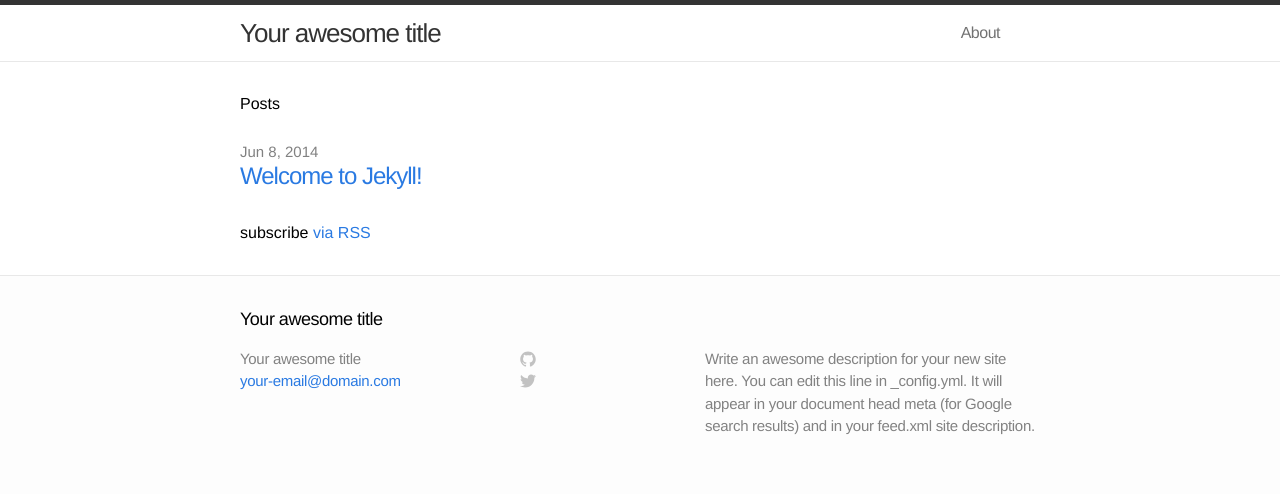
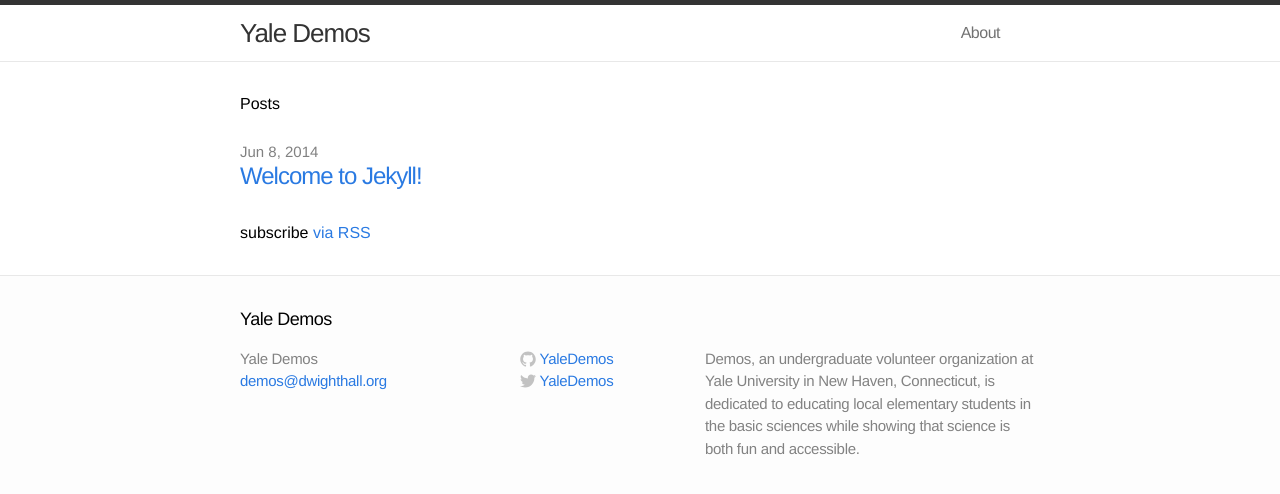
Before and after one commit to jasonkliu/demos, a Jekyll site: the page built from index.html, in a window 1280 px wide. Shown: the top 494 px of the page. Built offline with Jekyll 4.4.1, drawn with Linux system fonts in a browser that asks for light colours.

Commit message:
Update Gemfile and _config.yml

```diff
--- /dev/null
+++ b/Gemfile
@@ -0,0 +1,3 @@
+source 'https://rubygems.org'
+
+gem 'github-pages'
--- a/_config.yml
+++ b/_config.yml
@@ -1,9 +1,10 @@
 # Site settings
-title: Your awesome title
-email: your-email@domain.com
-description: "Write an awesome description for your new site here. You can edit this line in _config.yml. It will appear in your document head meta (for Google search results) and in your feed.xml site description."
+title: "Yale Demos"
+email: "demos@dwighthall.org"
+username: YaleDemos
+description: "Demos, an undergraduate volunteer organization at Yale University in New Haven, Connecticut, is dedicated to educating local elementary students in the basic sciences while showing that science is both fun and accessible."
 baseurl: ""
-url: "http://yourdomain.com"
+url: "http://www.yale.edu/demos"
 
 # Build settings
 markdown: kramdown
```
Also changed, not shown: Gemfile.lock (added).
